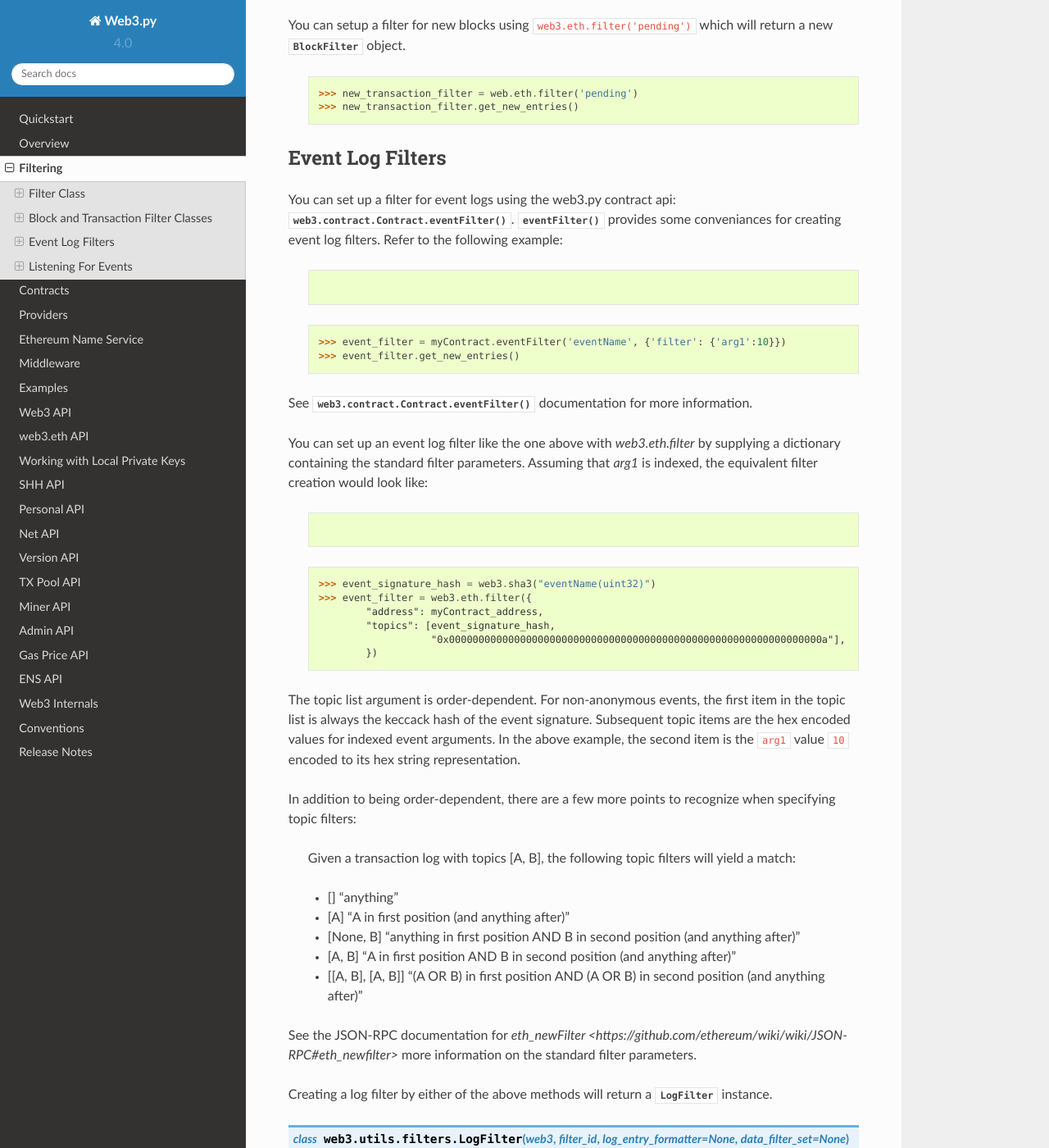
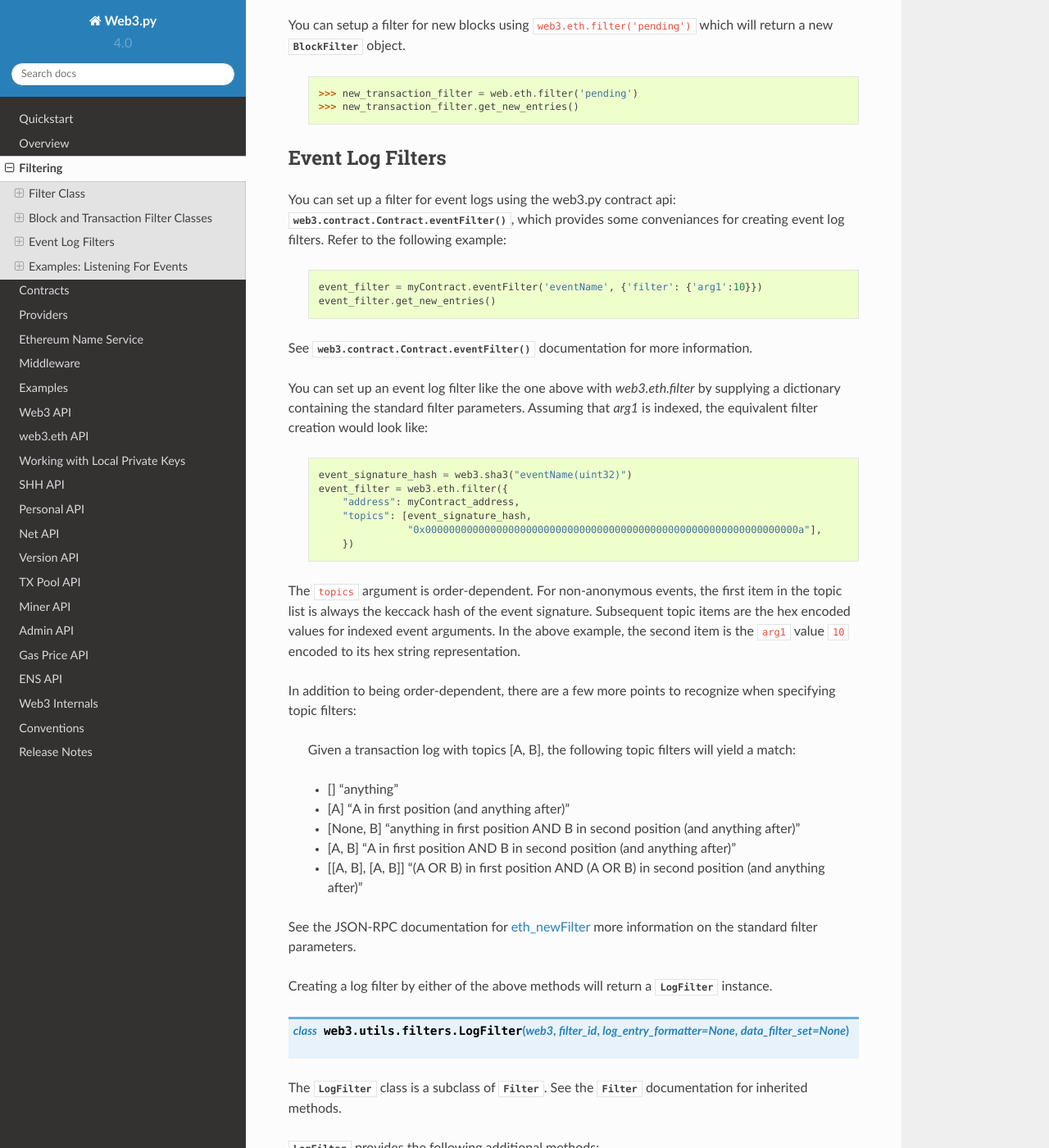
Before and after one commit to shuziren/web3.py, a Sphinx documentation site: the page built from docs/filters.rst, in a window 1280 px wide and 1400 px high, scrolled down 1832 px. Shown: the whole window at 82% size. Built offline with Sphinx 7.4.7 and the Read the Docs theme 2.0.0, drawn with Linux system fonts in a browser that asks for light colours; some of the changed text lies outside the part shown.

Commit message:
Fix doctest failures (don't run these snippets)

```diff
--- a/docs/filters.rst
+++ b/docs/filters.rst
@@ -108,13 +108,13 @@ Event Log Filters
 -----------------
 
 You can set up a filter for event logs using the web3.py contract api:
-:func:`web3.contract.Contract.eventFilter`. :meth:`eventFilter` provides some conveniances for
+:func:`web3.contract.Contract.eventFilter`, which provides some conveniances for
 creating event log filters. Refer to the following example:
 
     .. code-block:: python
 
-    >>> event_filter = myContract.eventFilter('eventName', {'filter': {'arg1':10}})
-    >>> event_filter.get_new_entries()
+        event_filter = myContract.eventFilter('eventName', {'filter': {'arg1':10}})
+        event_filter.get_new_entries()
 
 See :meth:`web3.contract.Contract.eventFilter` documentation for more information.
 
@@ -124,14 +124,14 @@ equivalent filter creation would look like:
 
     .. code-block:: python
 
-    >>> event_signature_hash = web3.sha3("eventName(uint32)")
-    >>> event_filter = web3.eth.filter({
+        event_signature_hash = web3.sha3("eventName(uint32)")
+        event_filter = web3.eth.filter({
             "address": myContract_address,
             "topics": [event_signature_hash,
                        "0x000000000000000000000000000000000000000000000000000000000000000a"],
             })
 
-The topic list argument is order-dependent. For non-anonymous events, the first item in the topic list is always the keccack hash of the event signature. Subsequent topic items are the hex encoded values for indexed event arguments. In the above example, the second item is the ``arg1`` value ``10`` encoded to its hex string representation.
+The ``topics`` argument is order-dependent. For non-anonymous events, the first item in the topic list is always the keccack hash of the event signature. Subsequent topic items are the hex encoded values for indexed event arguments. In the above example, the second item is the ``arg1`` value ``10`` encoded to its hex string representation.
 
 In addition to being order-dependent, there are a few more points to recognize when specifying topic filters:
 
@@ -143,7 +143,7 @@ In addition to being order-dependent, there are a few more points to recognize w
     - [A, B] "A in first position AND B in second position (and anything after)"
     - [[A, B], [A, B]] "(A OR B) in first position AND (A OR B) in second position (and anything after)"
 
-See the JSON-RPC documentation for `eth_newFilter <https://github.com/ethereum/wiki/wiki/JSON-RPC#eth_newfilter>` more information on the standard filter parameters.
+See the JSON-RPC documentation for `eth_newFilter <https://github.com/ethereum/wiki/wiki/JSON-RPC#eth_newfilter>`_ more information on the standard filter parameters.
 
 Creating a log filter by either of the above methods will return a :class:`LogFilter` instance.
 
@@ -158,11 +158,11 @@ methods:
 .. py:method:: LogFilter.set_data_filters(data_filter_set)
 
 Provides a means to filter on the log data, in other words the ability to filter on values from
-un-indexed event arguments. The parameter `data_filter_set` should be a list or set of 32-byte hex encoded values.
+un-indexed event arguments. The parameter ``data_filter_set`` should be a list or set of 32-byte hex encoded values.
 
 
-Listening For Events
---------------------
+Examples: Listening For Events
+------------------------------
 
 Synchronous
 ^^^^^^^^^^^
```
